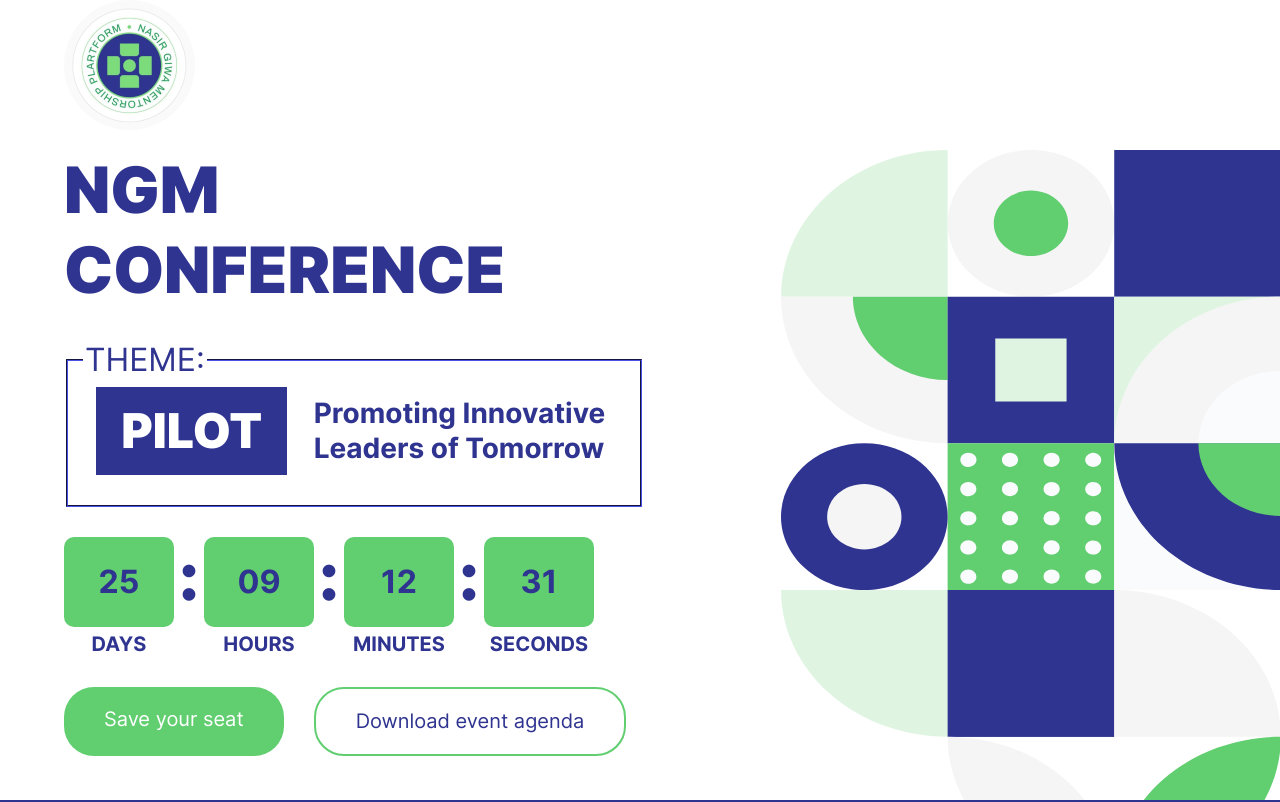
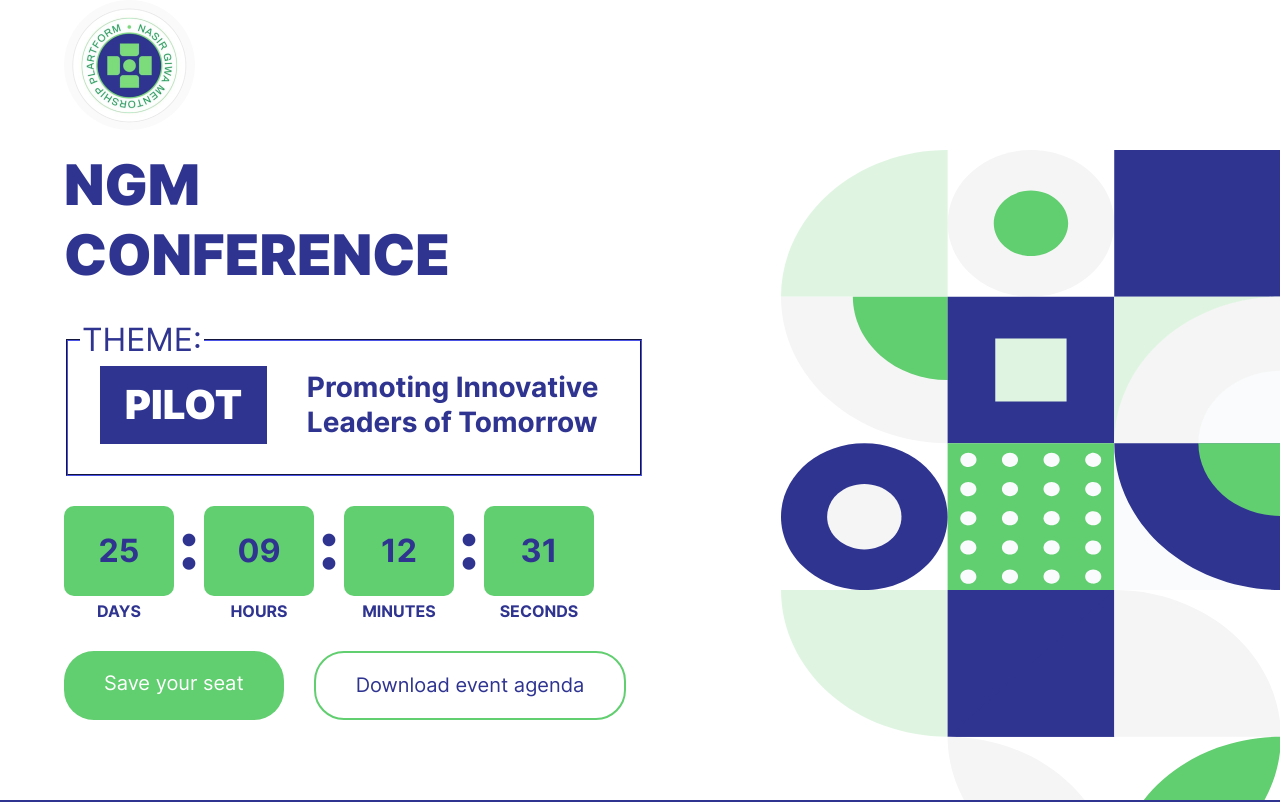
Before and after one commit to aishat-liasu/ngm-pilot, a React (Create React App) app: page / in a window 1280 px wide. Shown: the top 802 px of the page. Built offline with nearby package versions, Linux system fonts and the light colour scheme.

Commit message:
feat: update global heading styles

```diff
--- a/src/styles/index.css
+++ b/src/styles/index.css
@@ -18,7 +18,7 @@ html,
 body {
   background-color: var(--white);
   color: var(--black);
-  font-size: 20px;
+  font-size: 16px;
 line-height: 1.25;
   font-weight: normal;
   font-family: Inter, 'Segoe UI', monospace;
@@ -43,14 +43,14 @@ p {
 }
 
 h1 {
-  font-size: 64px;
+  font-size: 56px;
   font-weight: 900;
 }
 h2 {
-  font-size: 48px;
+  font-size: 40px;
 }
 h3 {
-  font-size: 32px;
+  font-size: 28px;
 }
 h4 {
   font-size: 20px;
```
